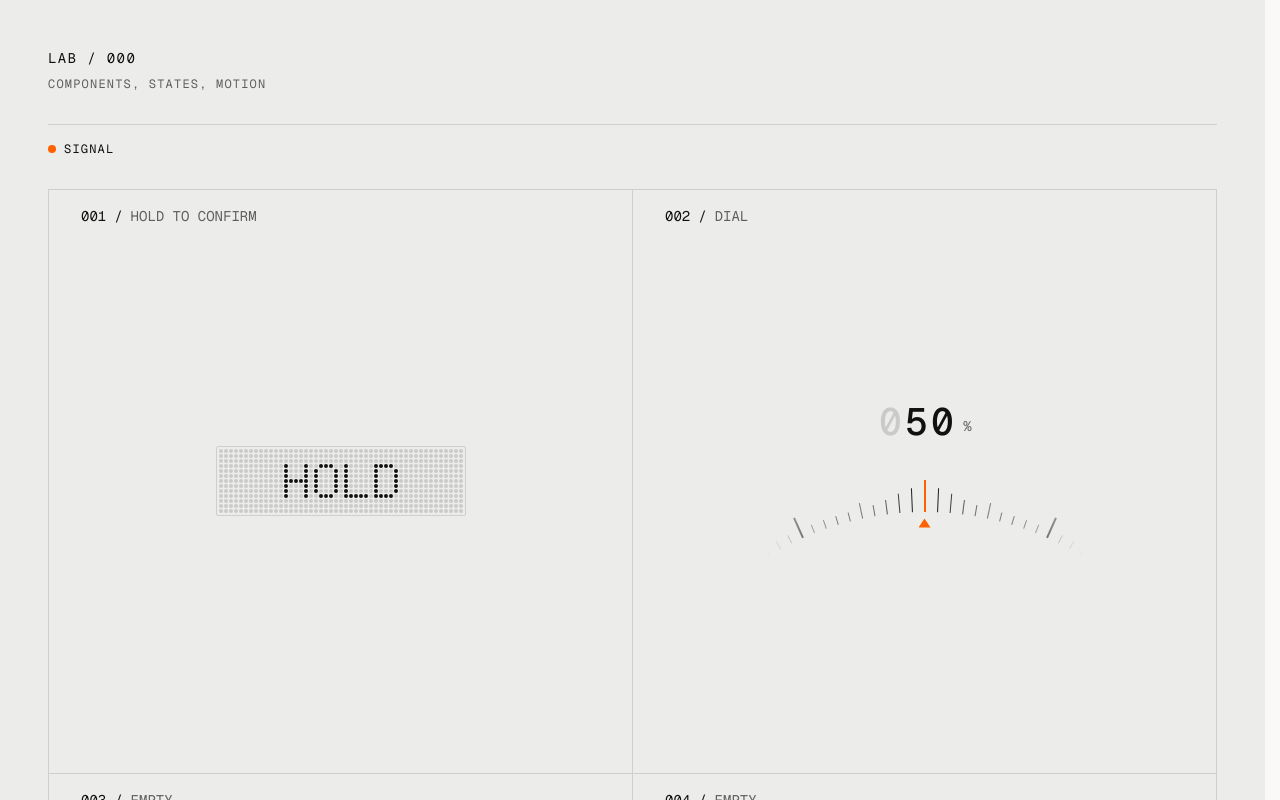
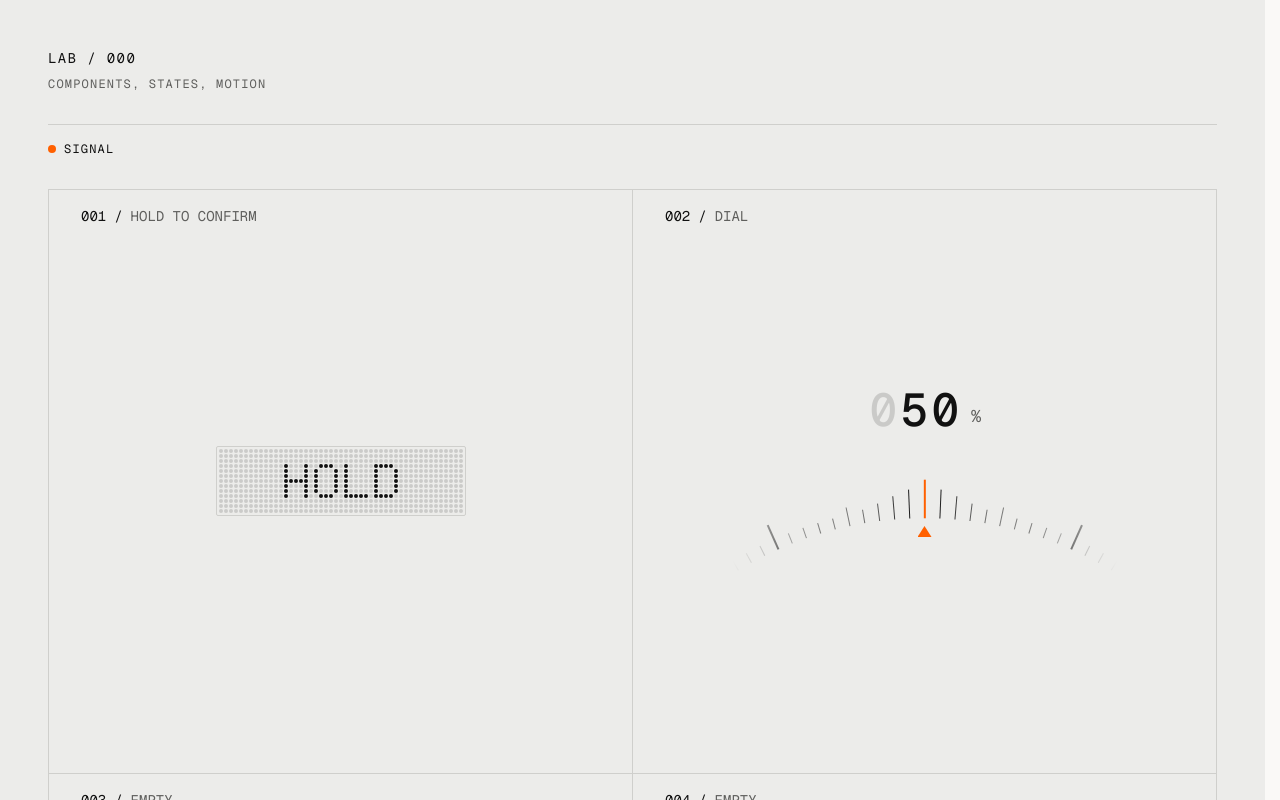
Before and after one commit to cagndz/agundez-me, a Next.js app: page /lab in a window 1280 px wide. Shown: the top 800 px of the page. Built offline with nearby package versions, Linux system fonts and the light colour scheme.

Commit message:
feat(lab): scale the dial from a single SCALE constant
Every pixel measure is written at scale 1 and multiplied by SCALE; layout measures are rounded to whole pixels. PX_PER_UNIT is now derived from the radius and the degrees per unit instead of being hand-tuned.

```diff
--- a/src/lab/demos/dial/constants.ts
+++ b/src/lab/demos/dial/constants.ts
@@ -1,22 +1,30 @@
-import { TickType } from './types'
+import type { TickType } from './types'
+
+// One knob for the whole size of the component. Every pixel measure below
+// is written at scale 1 (the prototype) and multiplied by SCALE.
+export const SCALE = 1.2
+
+// Layout measures are rounded so edges land on whole pixels (no blurry lines).
+const scaled = (px: number) => Math.round(px * SCALE)
 
 export const MIN = 0
 export const MAX = 100
 export const INITIAL = 50
-export const PX_PER_UNIT = 12.5
+export const DEGREES_PER_UNIT = 2.4
+export const RADIUS = 300 * SCALE
+export const WHEEL_TOP = scaled(40)
+// Arc length of one unit on the circle: radius * angle in radians.
+export const PX_PER_UNIT = (RADIUS * DEGREES_PER_UNIT * Math.PI) / 180
 export const TRAVEL = (MAX - MIN) * PX_PER_UNIT
 export const BAND_WIDTH = TRAVEL + 1
 export const INITIAL_OFFSET_PX = (-INITIAL + MIN) * PX_PER_UNIT
-export const RADIUS = 300
-export const WHEEL_TOP = 40
-export const DEGREES_PER_UNIT = 2.4
 export const UNITS = Array.from({ length: MAX - MIN + 1 }, (_, i) => MIN + i)
 export const TICK_HEIGHTS: Record<TickType, number> = {
-	major: 22,
-	mid: 15,
-	minor: 9,
+	major: 22 * SCALE,
+	mid: 15 * SCALE,
+	minor: 9 * SCALE,
 }
-export const TICK_BOX_HEIGHT = 34
+export const TICK_BOX_HEIGHT = 34 * SCALE
 export const TICK_WIDTHS: Record<TickType, number> = {
 	major: 2,
 	mid: 1,
@@ -24,11 +32,22 @@ export const TICK_WIDTHS: Record<TickType, number> = {
 }
 export const SIGMA = 2
 export const TICK_GROW: Record<TickType, number> = {
-	major: 10,
-	mid: 17,
-	minor: 17,
+	major: 10 * SCALE,
+	mid: 17 * SCALE,
+	minor: 17 * SCALE,
 }
-export const DIGIT_HEIGHT = 44
+export const DIGIT_HEIGHT = scaled(44)
+export const DIGIT_WIDTH = scaled(26)
+export const DIGIT_FONT_SIZE = scaled(38)
+export const UNIT_FONT_SIZE = scaled(14)
+export const UNIT_GAP = scaled(8)
+export const UNIT_LIFT = scaled(7)
+export const WINDOW_WIDTH = scaled(320)
+export const WINDOW_HEIGHT = scaled(92)
+export const READOUT_GAP = scaled(28)
+export const MARKER_TOP = scaled(47)
+export const MARKER_WIDTH = scaled(12)
+export const MARKER_HEIGHT = scaled(9)
 export const DIGITS = Array.from({ length: 10 }, (_, i) => i)
 export const ROLL_STAGGER = 0.035
 export const ROLL_TWEEN = {
--- a/src/lab/demos/dial/digit-column.tsx
+++ b/src/lab/demos/dial/digit-column.tsx
@@ -7,7 +7,14 @@ import {
 	wrap,
 	type MotionValue,
 } from 'motion/react'
-import { DIGIT_HEIGHT, DIGITS, ROLL_FADE, ROLL_TWEEN } from './constants'
+import {
+	DIGIT_FONT_SIZE,
+	DIGIT_HEIGHT,
+	DIGIT_WIDTH,
+	DIGITS,
+	ROLL_FADE,
+	ROLL_TWEEN,
+} from './constants'
 
 type DigitItemProps = {
 	digit: number
@@ -23,8 +30,8 @@ function DigitItem({ digit, pos }: DigitItemProps) {
 
 	return (
 		<motion.span
-			className='absolute inset-0 grid place-items-center text-[38px] leading-none font-medium tabular-nums'
-			style={{ y, opacity }}
+			className='absolute inset-0 grid place-items-center leading-none font-medium tabular-nums'
+			style={{ y, opacity, fontSize: DIGIT_FONT_SIZE }}
 		>
 			{digit}
 		</motion.span>
@@ -63,7 +70,8 @@ export function DigitColumn({
 
 	return (
 		<div
-			className={`relative h-11 w-6.5 overflow-hidden mask-[linear-gradient(to_bottom,transparent,#000_14%,#000_86%,transparent)] font-mono transition-opacity duration-300 ease-out-strong ${isDimmed ? 'opacity-15' : ''}`}
+			className={`relative overflow-hidden mask-[linear-gradient(to_bottom,transparent,#000_14%,#000_86%,transparent)] font-mono transition-opacity duration-300 ease-out-strong ${isDimmed ? 'opacity-15' : ''}`}
+			style={{ width: DIGIT_WIDTH, height: DIGIT_HEIGHT }}
 		>
 			{DIGITS.map((d) => (
 				<DigitItem key={d} digit={d} pos={pos} />
--- a/src/lab/demos/dial/index.tsx
+++ b/src/lab/demos/dial/index.tsx
@@ -14,11 +14,17 @@ import {
 import {
 	INITIAL,
 	INITIAL_OFFSET_PX,
+	MARKER_HEIGHT,
+	MARKER_TOP,
+	MARKER_WIDTH,
+	READOUT_GAP,
 	RELEASE_SPRING,
 	TRAVEL,
 	BAND_WIDTH,
 	RADIUS,
 	WHEEL_TOP,
+	WINDOW_HEIGHT,
+	WINDOW_WIDTH,
 	UNITS,
 } from './constants'
 import {
@@ -61,10 +67,14 @@ export function Dial() {
 		<div
 			role='group'
 			aria-label='Dial'
-			className='flex flex-col items-center gap-7'
+			className='flex flex-col items-center'
+			style={{ gap: READOUT_GAP }}
 		>
 			<Readout value={value} isDragging={isDragging} />
-			<div className='relative h-23 w-80 overflow-hidden'>
+			<div
+				className='relative overflow-hidden'
+				style={{ width: WINDOW_WIDTH, height: WINDOW_HEIGHT }}
+			>
 				<div
 					aria-hidden
 					className='absolute inset-0 mask-[linear-gradient(90deg,transparent,#000_22%,#000_78%,transparent)]'
@@ -115,7 +125,12 @@ export function Dial() {
 				/>
 				<div
 					aria-hidden
-					className='pointer-events-none absolute top-[47px] left-1/2 h-2.25 w-3 -translate-x-1/2 bg-accent [clip-path:polygon(50%_0%,0%_100%,100%_100%)]'
+					className='pointer-events-none absolute left-1/2 -translate-x-1/2 bg-accent [clip-path:polygon(50%_0%,0%_100%,100%_100%)]'
+					style={{
+						top: MARKER_TOP,
+						width: MARKER_WIDTH,
+						height: MARKER_HEIGHT,
+					}}
 				/>
 			</div>
 		</div>
--- a/src/lab/demos/dial/readout.tsx
+++ b/src/lab/demos/dial/readout.tsx
@@ -1,5 +1,5 @@
 import { useReducedMotion } from 'motion/react'
-import { ROLL_STAGGER } from './constants'
+import { ROLL_STAGGER, UNIT_FONT_SIZE, UNIT_GAP, UNIT_LIFT } from './constants'
 import { DigitColumn } from './digit-column'
 import { getDigits } from './utils'
 
@@ -26,7 +26,16 @@ export function Readout({ value, isDragging }: ReadoutProps) {
 						isDimmed={value < 10 ** (2 - i) && i < 2}
 					/>
 				))}
-				<span className='ml-2 pb-2 text-sm text-muted'>%</span>
+				<span
+					className='text-muted'
+					style={{
+						marginLeft: UNIT_GAP,
+						paddingBottom: UNIT_LIFT,
+						fontSize: UNIT_FONT_SIZE,
+					}}
+				>
+					%
+				</span>
 			</div>
 		</div>
 	)
```
